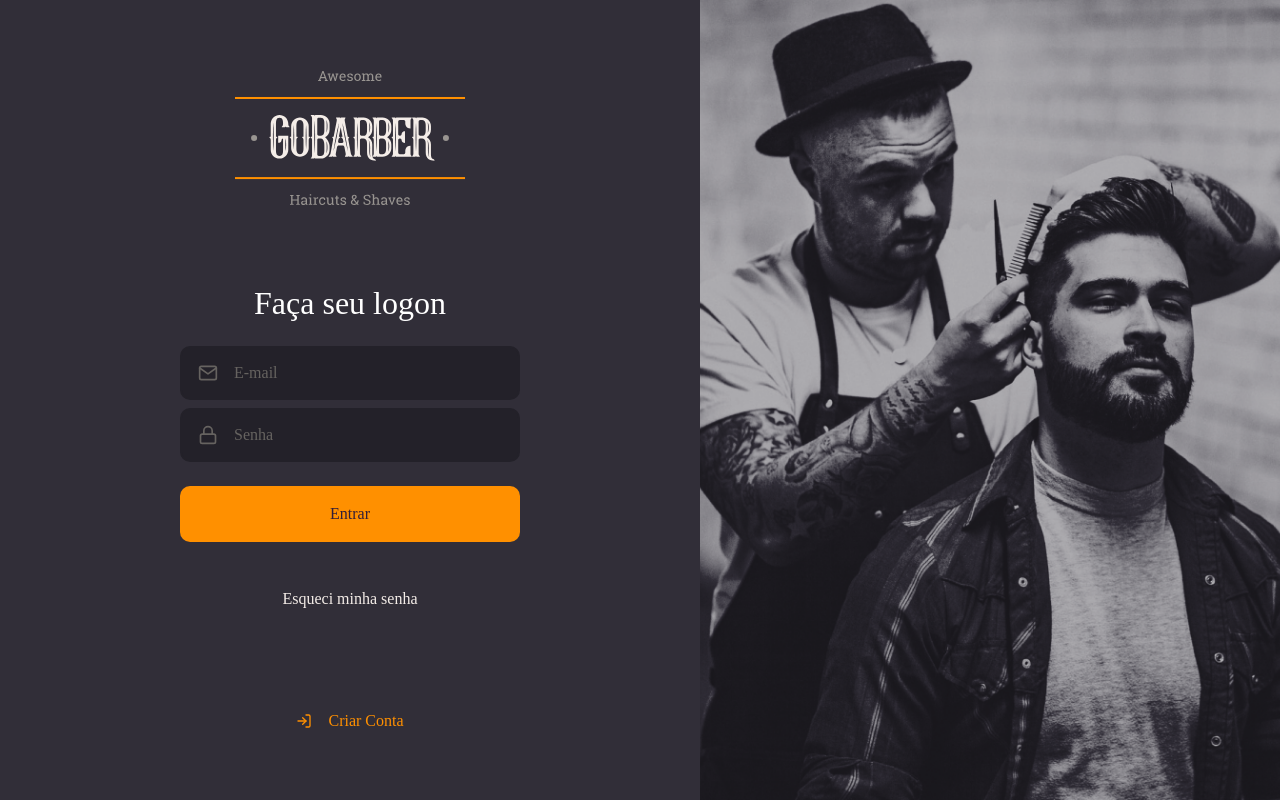
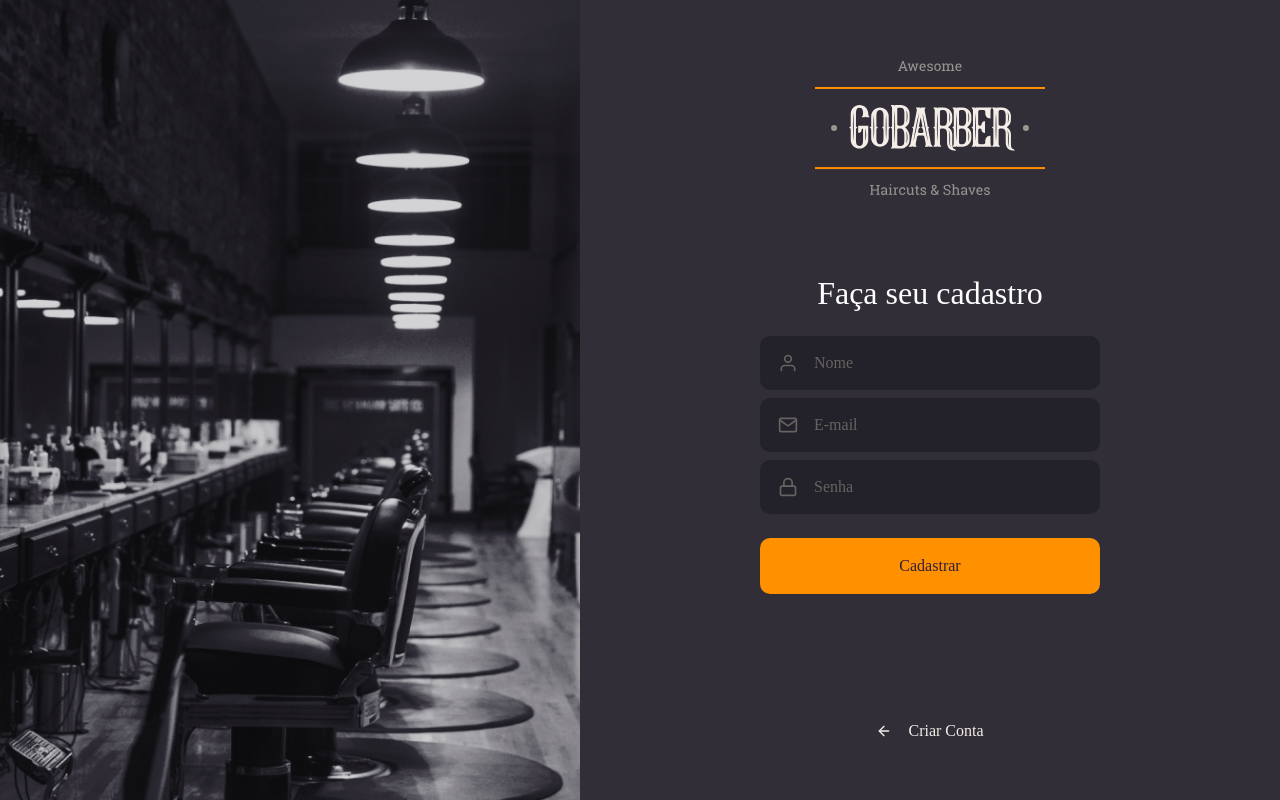
Before and after one commit to nathaliaassis/go_barber_web, a React (Create React App) app: page /signup in a window 1280 px wide. Built offline with nearby package versions, Linux system fonts and the light colour scheme; the HTML template or start-up script is replaced by a standard one.

Commit message:
singup page

```diff
--- a/src/App.tsx
+++ b/src/App.tsx
@@ -1,11 +1,12 @@
 import React from 'react';
 import GlobalStyle from './styles/global';
 import SignIn from './pages/SignIn';
+import SignUp from './pages/SignUp';
 
 function App() {
   return (
     <>
-      <SignIn />
+      <SignUp />
       <GlobalStyle />
     </>
   );
--- /dev/null
+++ b/src/pages/SignUp/index.tsx
@@ -0,0 +1,38 @@
+import React from 'react';
+import { FiMail, FiLock, FiUser, FiArrowLeft } from 'react-icons/fi';
+
+import Logo from '../../assets/logo.svg';
+
+import { Container, Content, Background } from './styles';
+
+import Input from '../../components/Input';
+import Button from '../../components/Button';
+
+const SignUp: React.FC = () => {
+  return (
+    <Container>
+      <Background />
+      <Content>
+        <img src={Logo} alt="GoBarber" />
+        <form>
+          <h1>Faça seu cadastro</h1>
+          <Input name="nome" icon={FiUser} placeholder="Nome" />
+          <Input name="email" icon={FiMail} placeholder="E-mail" />
+          <Input
+            type="password"
+            icon={FiLock}
+            name="password"
+            placeholder="Senha"
+          />
+          <Button type="submit">Cadastrar</Button>
+        </form>
+        <a href="/signIn">
+          <FiArrowLeft />
+          Criar Conta
+        </a>
+      </Content>
+    </Container>
+  );
+};
+
+export default SignUp;
--- /dev/null
+++ b/src/pages/SignUp/styles.ts
@@ -0,0 +1,53 @@
+import styled from 'styled-components';
+import { darken, shade } from 'polished';
+
+import backgroundSignUp from '../../assets/sign-up-background.png';
+
+export const Container = styled.div`
+  height: 100vh;
+
+  display: flex;
+  align-items: stretch;
+`;
+export const Content = styled.div`
+  display: flex;
+  flex-direction: column;
+  place-content: center; /*horizontal e vertical no centro*/
+  align-items: center;
+
+  width: 100%;
+  max-width: 700px;
+
+  form {
+    margin: 80px 0;
+    width: 340px;
+    text-align: center;
+
+    h1 {
+      margin-bottom: 24px;
+    }
+  }
+
+  a {
+    display: flex;
+    align-items: center;
+
+    margin-top: 24px;
+    transition: color 0.4s;
+    text-decoration: none;
+    color: #f4ede8;
+
+    svg {
+      margin-right: 16px;
+    }
+
+    &:hover {
+      color: ${shade(0.2, '#f4ede8')};
+    }
+  }
+`;
+export const Background = styled.div`
+  flex: 1;
+  background: url(${backgroundSignUp}) no-repeat center;
+  background-size: cover;
+`;
```
Also changed, not shown: src/assets/sign-up-background.png (added).
